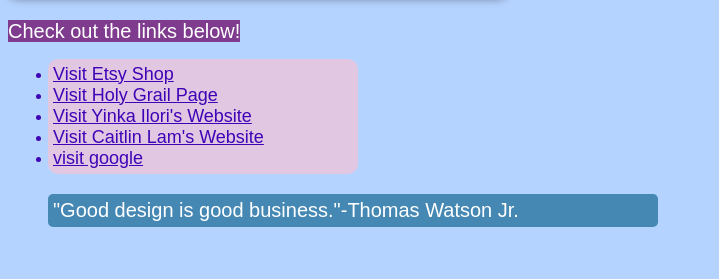
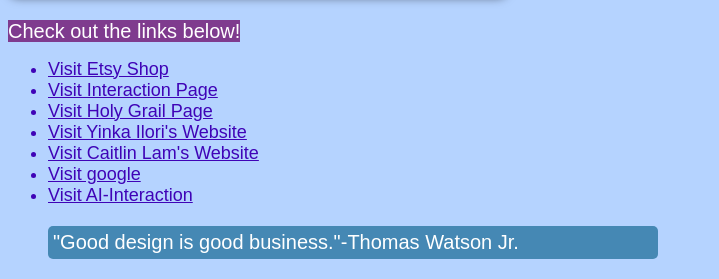
Before and after one commit to ltsuno1-lang/Lani-Tsuno-class-website, a plain HTML site: page index.html in a window 1280 px wide. Shown: the part 1329-1608 px from the top of the page, without its empty margins (0-719 px from the left). Before the commit the page ends 1576 px from the top, so only its background shows below. Drawn offline with Linux system fonts and the light colour scheme; a web font is replaced by a local one.

Commit message:
Added main structure and basic designs

```diff
--- a/index.html
+++ b/index.html
@@ -5,7 +5,7 @@
     <meta name="viewport" content="width=device-width, initial-scale=1.0">
     <title>Document</title>
 </head> <link rel="stylesheet" href="style.css"><link rel="stylesheet" href="https://use.typekit.net/wrc8mfh.css">
-<body>
+
 
 </body>
 </html>
@@ -19,6 +19,7 @@
     I started the Etsy shop with my family two years ago and have been maintaining since.
   I also included links to some designers that I enjoy. </p></div>
 
+
   <div id="about"><p>Some of my hobbies include cooking, baking and always creating whether it be food or crafts.
     I also enjoy spending time with my family and going on small adventures to explore new places.</p></div>
 
@@ -27,10 +28,12 @@ alt= "Marvel my dog" width="500" height="600">
 <BR></BR>
 <mark>Check out the links below!</mark>
 <ul>
-  <div id="links"> <li><a href="https://www.etsy.com/shop/KelaniKrafts">Visit Etsy Shop</a></li>
+  <div class="links"> <li><a href="https://www.etsy.com/shop/KelaniKrafts">Visit Etsy Shop</a></li>
+  <li><a href="interaction.html">Visit Interaction Page</a></li>
    <li><a href="holy-grail.html">Visit Holy Grail Page</a></li>
   <li><a href="https://yinkailori.com/">Visit Yinka Ilori's Website</a></li>
   <li><a href="https://caitlinlam.com/">Visit Caitlin Lam's Website</a></li>
-  <li><a href="https://www.google.com">visit google</a></li> <div>
+  <li><a href="https://www.google.com">Visit google</a></li> <div>
+    <li><a href="AI- interaction.html">Visit AI-Interaction</a></li> <div>
 </ul>
 <blockquote class="highlight">"Good design is good business."-Thomas Watson Jr.</blockquote>
--- a/style.css
+++ b/style.css
@@ -1,5 +1,6 @@
 
 body{
+    center: center;
     background-color: #b5d3ff;
     color: #1c44d3;
     font-family: Arial, sans-serif;
```
Also changed, not shown: AI- interaction.html (+1 -0 lines), interaction.html (+1 -0 lines), 1 other file.
